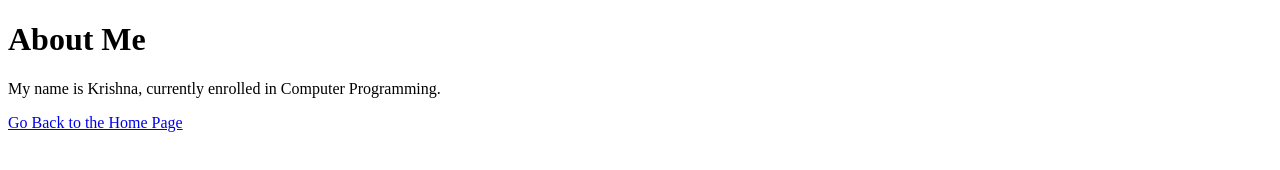
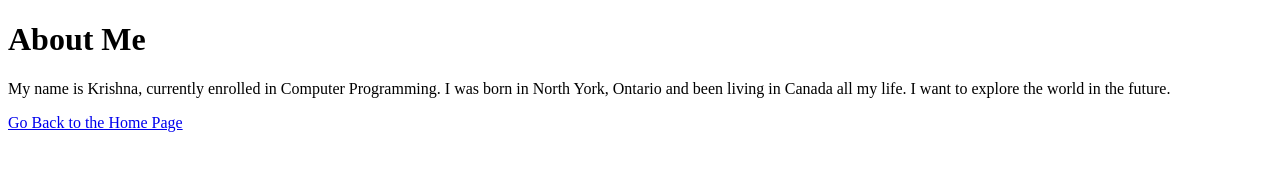
Before and after one commit to krishna-2017/my-first-webpage, a plain HTML site: page about.html in a window 1280 px wide. Drawn offline with Linux system fonts and the light colour scheme.

Commit message:
Updated about.html

```diff
--- a/about.html
+++ b/about.html
@@ -8,7 +8,7 @@
 <body>
     <h1>About Me</h1>
 
-    <p>My name is Krishna, currently enrolled in Computer Programming. </p>
+    <p>My name is Krishna, currently enrolled in Computer Programming. I was born in North York, Ontario and been living in Canada all my life. I want to explore the world in the future.</p>
 
     <a href="index.html">Go Back to the Home Page</a>
 
```
